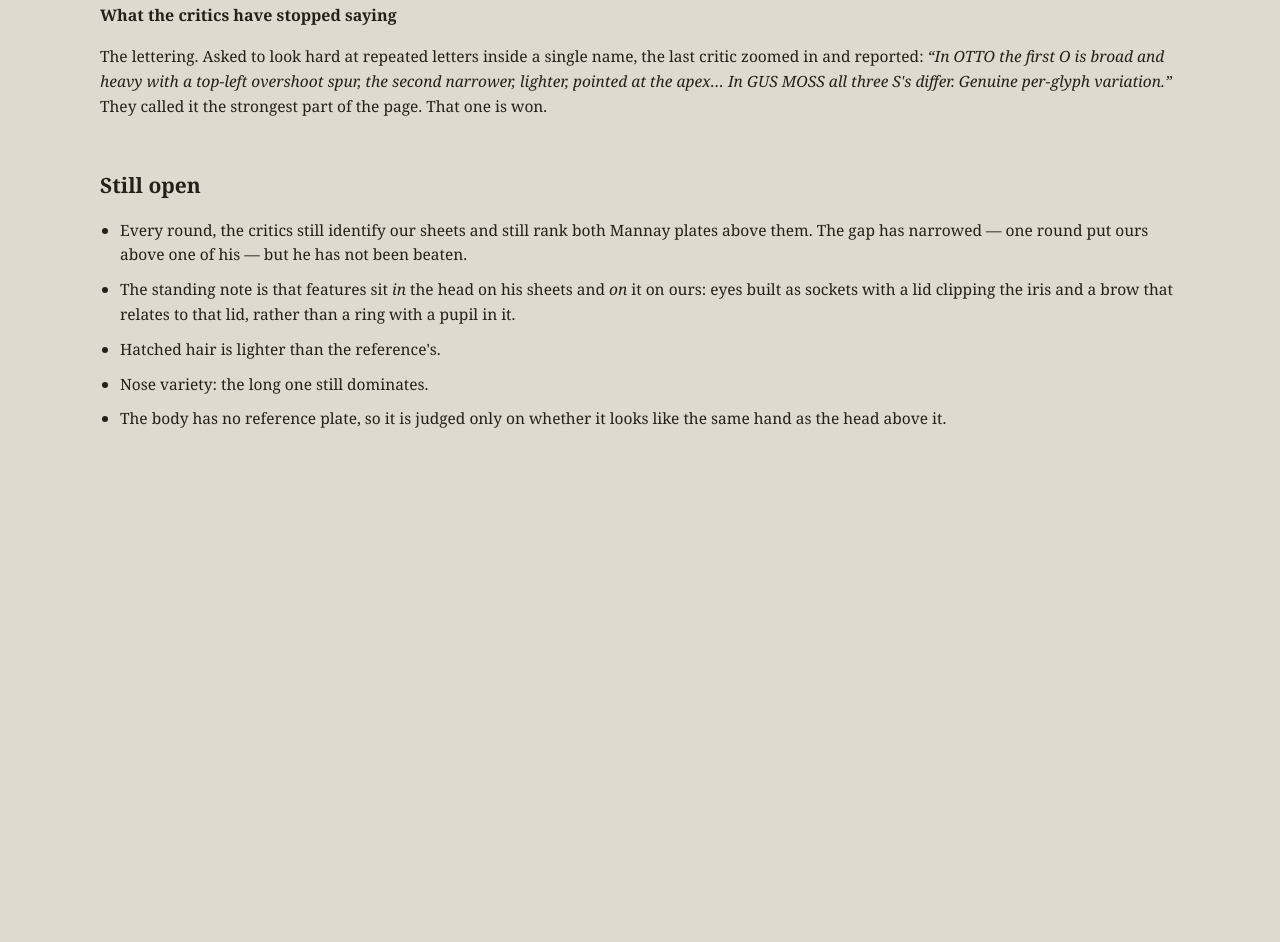
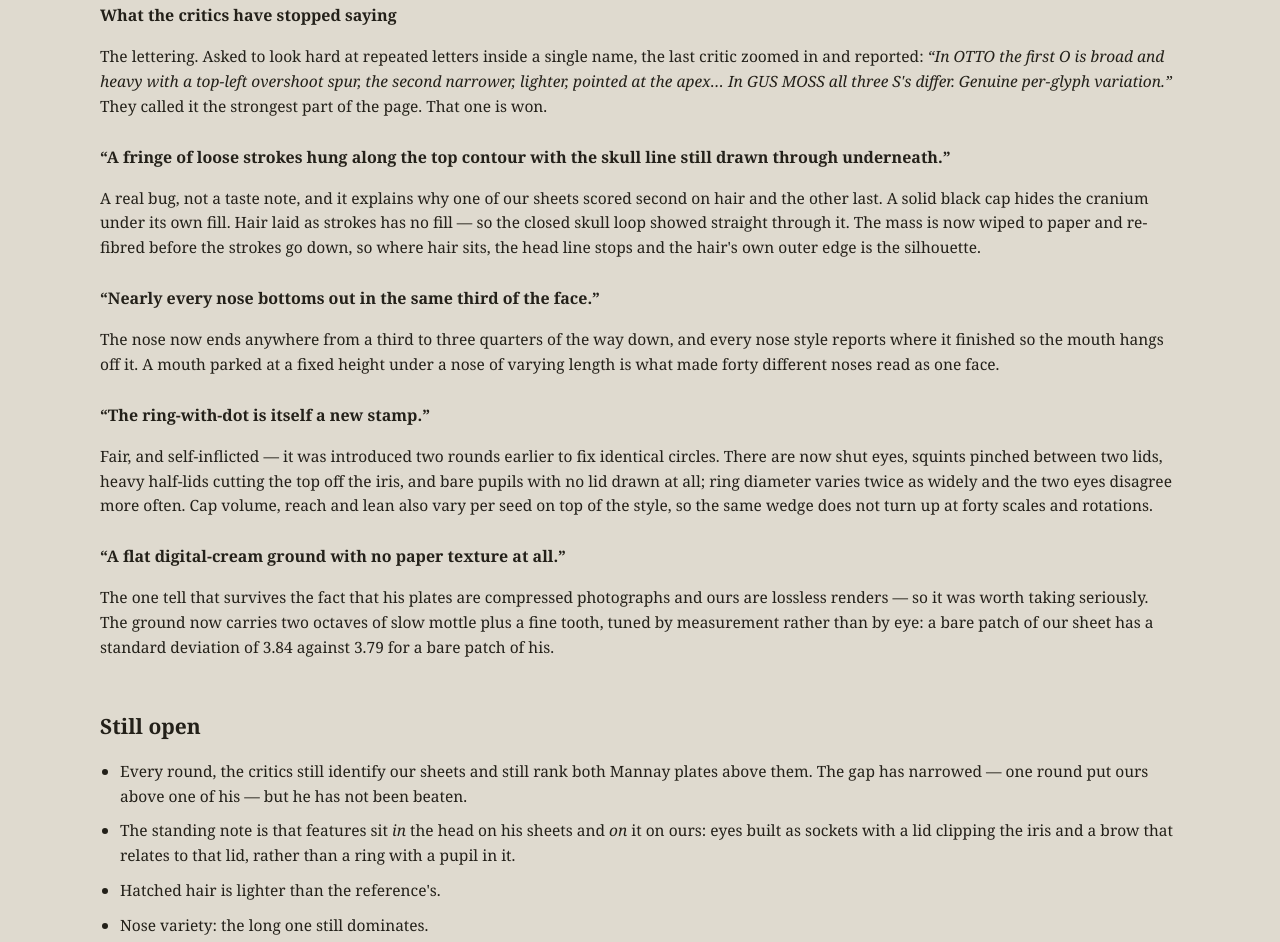
Before and after one commit to johnbr0phy/faces, a plain HTML site: page progress.html in a window 1280 px wide. Shown: the part 4371-5313 px from the top of the page. Before the commit the page ends 4918 px from the top, so only its background shows below. Drawn offline with Linux system fonts and the light colour scheme.

Commit message:
Log this round in progress.html

```diff
--- a/progress.html
+++ b/progress.html
@@ -107,6 +107,18 @@
   <h3>What the critics have stopped saying</h3>
   <p>The lettering. Asked to look hard at repeated letters inside a single name, the last critic zoomed in and reported: <em>“In OTTO the first O is broad and heavy with a top-left overshoot spur, the second narrower, lighter, pointed at the apex… In GUS MOSS all three S's differ. Genuine per-glyph variation.”</em> They called it the strongest part of the page. That one is won.</p>
 
+  <h3>“A fringe of loose strokes hung along the top contour with the skull line still drawn through underneath.”</h3>
+  <p>A real bug, not a taste note, and it explains why one of our sheets scored second on hair and the other last. A solid black cap hides the cranium under its own fill. Hair laid as strokes has no fill — so the closed skull loop showed straight through it. The mass is now wiped to paper and re-fibred before the strokes go down, so where hair sits, the head line stops and the hair's own outer edge is the silhouette.</p>
+
+  <h3>“Nearly every nose bottoms out in the same third of the face.”</h3>
+  <p>The nose now ends anywhere from a third to three quarters of the way down, and every nose style reports where it finished so the mouth hangs off it. A mouth parked at a fixed height under a nose of varying length is what made forty different noses read as one face.</p>
+
+  <h3>“The ring-with-dot is itself a new stamp.”</h3>
+  <p>Fair, and self-inflicted — it was introduced two rounds earlier to fix identical circles. There are now shut eyes, squints pinched between two lids, heavy half-lids cutting the top off the iris, and bare pupils with no lid drawn at all; ring diameter varies twice as widely and the two eyes disagree more often. Cap volume, reach and lean also vary per seed on top of the style, so the same wedge does not turn up at forty scales and rotations.</p>
+
+  <h3>“A flat digital-cream ground with no paper texture at all.”</h3>
+  <p>The one tell that survives the fact that his plates are compressed photographs and ours are lossless renders — so it was worth taking seriously. The ground now carries two octaves of slow mottle plus a fine tooth, tuned by measurement rather than by eye: a bare patch of our sheet has a standard deviation of 3.84 against 3.79 for a bare patch of his.</p>
+
   <h2>Still open</h2>
   <ul>
     <li>Every round, the critics still identify our sheets and still rank both Mannay plates above them. The gap has narrowed — one round put ours above one of his — but he has not been beaten.</li>
```
